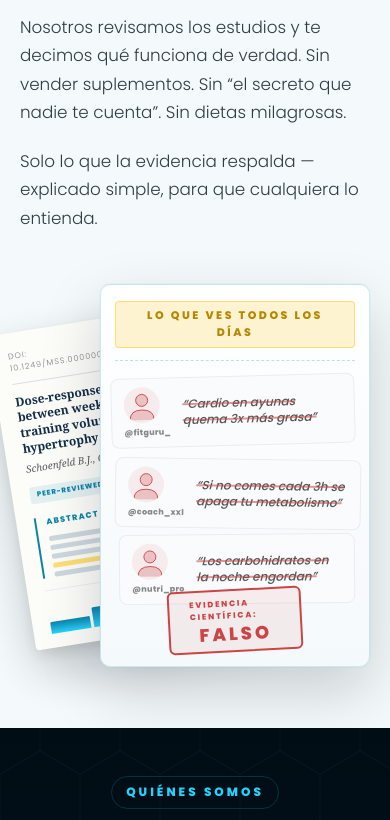
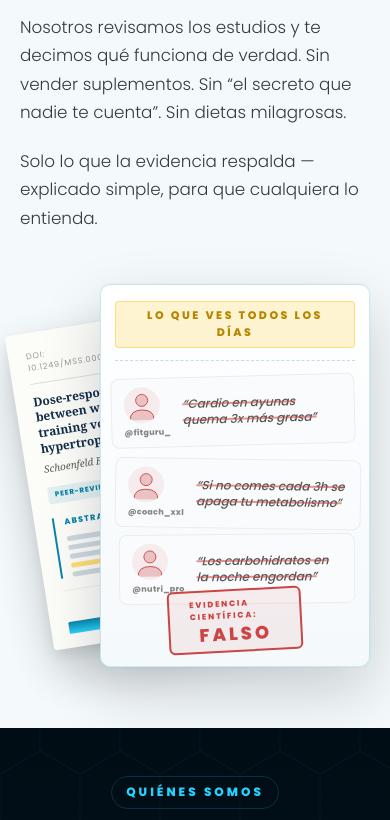
Before and after one commit to andrelaimon/entrenaciencia_dev, a Next.js app: page / in a window 390 px wide. Shown: the part 1148-1968 px from the top of the page. Built offline with nearby package versions, Linux system fonts and the light colour scheme; no server answers.

Commit message:
Shift mobile evidence-paper right to keep it on-screen
Co-Authored-By: Claude Sonnet 4.6 <noreply@anthropic.com>

```diff
--- a/app/globals.css
+++ b/app/globals.css
@@ -1189,7 +1189,7 @@ footer p {
   .hero h1 .hero-eyebrow-line { white-space: normal; font-size: clamp(1.3rem, 5vw, 1.8rem); }
   .why-grid { grid-template-columns: 1fr; gap: 32px; margin-top: 28px; }
   .why-visual { display: block; position: relative; width: 100%; height: 380px; max-width: 400px; margin: 0 auto; min-height: 0; padding: 0; }
-  .evidence-paper { position: absolute; top: 50%; left: -10px; right: auto; width: 250px; transform: translateY(-50%) rotate(-9deg); }
+  .evidence-paper { position: absolute; top: 50%; left: 8px; right: auto; width: 250px; transform: translateY(-50%) rotate(-9deg); }
   .gurus-mockup { position: absolute; top: 0; right: 0; left: auto; width: 270px; max-width: 270px; padding: 16px 14px 52px; }
 
   /* Pillars — match compact desktop on mobile */
```
